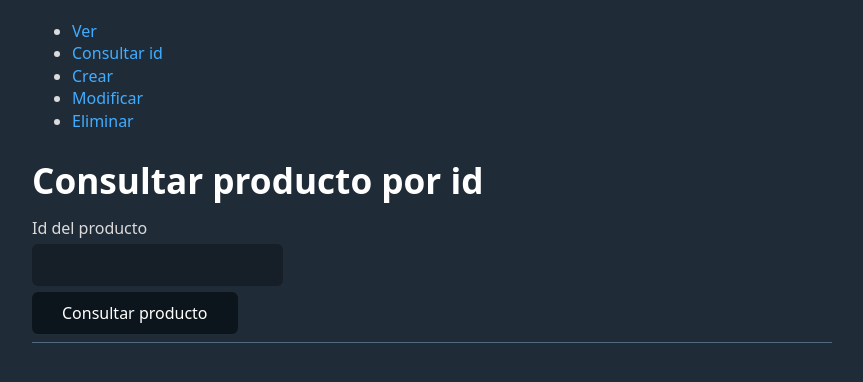
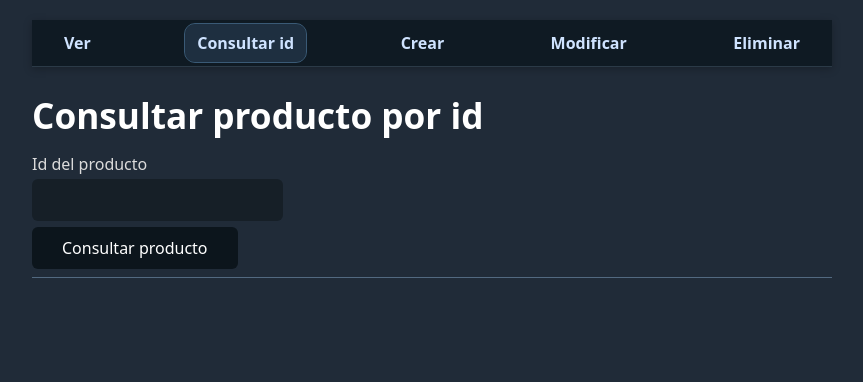
Before and after one commit to Axelbogado10/grupoJAProgra3integrador25Cuatri2_Front, a plain HTML site: page html/consultar.html in a window 1280 px wide. Shown: the whole page, without its empty margins (208-1071 px from the left). Drawn offline with nearby package versions, Linux system fonts and the light colour scheme.

Commit message:
Arreglos header en los html

```diff
--- a/html/consultar.html
+++ b/html/consultar.html
@@ -4,22 +4,25 @@
     <meta charset="UTF-8">
     <meta name="viewport" content="width=device-width, initial-scale=1.0">
     <title>Tp Integrador Front</title>
-    <link rel="stylesheet" href="css/styles.css">
+    <link rel="stylesheet" href="../css/style.css">
     <link rel='stylesheet' href='https://cdn.jsdelivr.net/gh/kognise/water.css@latest/dist/dark.css'>
 
 </head>
 <body>
     <header>
-        <nav>
-            <ul>
-                <li><a href="index.html">Ver</a></li>
-                <li><a href="consultar.html">Consultar id</a></li>
-                <li><a href="crear.html">Crear</a></li>
-                <li><a href="modificar.html">Modificar</a></li>
-                <li><a href="eliminar.html">Eliminar</a></li>
-            </ul>
-        </nav>
+    <nav class="navbar" aria-label="Navegación principal">
+        <div class="navbar__inner">
+        <ul class="navbar__list">
+            <li><a class="navbar__link" href="index.html">Ver</a></li>
+            <li><a class="navbar__link is-active" href="consultar.html">Consultar id</a></li>
+            <li><a class="navbar__link" href="crear.html">Crear</a></li>
+            <li><a class="navbar__link" href="modificar.html">Modificar</a></li>
+            <li><a class="navbar__link" href="eliminar.html">Eliminar</a></li>
+        </ul>
+        </div>
+    </nav>
     </header>
+
     <main>
         <h1>Consultar producto por id</h1>
 
```
Also changed, not shown: html/crear.html (+12 -10 lines), html/eliminar.html (+13 -10 lines), html/index.html (+1 -2 lines), html/modificar.html (+13 -10 lines), css/style.css (line endings or trailing spaces).
